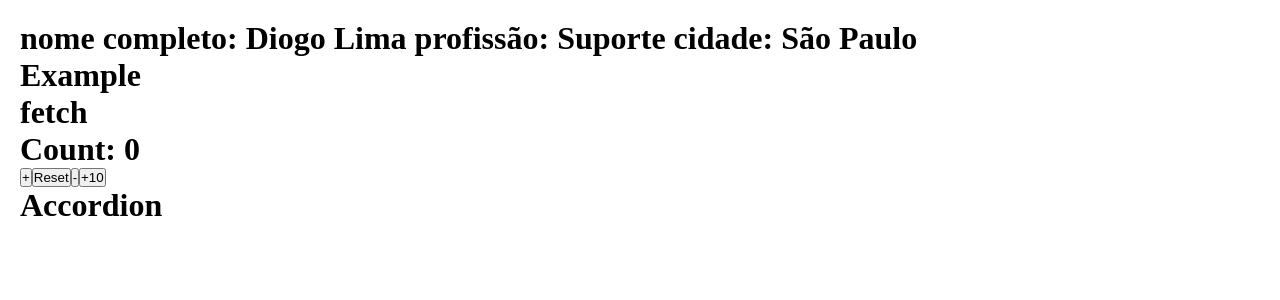
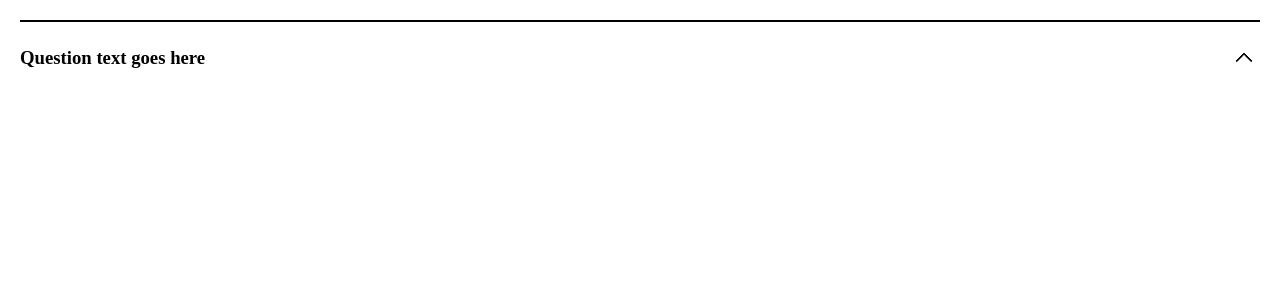
Before and after one commit to diogolimalucasdev/studying-react, a React (Create React App) app: page / in a window 1280 px wide. Shown: the top 300 px of the page. Built offline with nearby package versions, Linux system fonts and the light colour scheme.

Commit message:
setActive e como fazer o menu sumir e aparecer

```diff
--- a/src/App.jsx
+++ b/src/App.jsx
@@ -9,10 +9,10 @@ import Fetch from './fetch'
 export default function App() {
   return (
     <div>
-     <Js fullName={'Diogo Lima'}  profissao={'Suporte'}/>
+     {/* <Js fullName={'Diogo Lima'}  profissao={'Suporte'}/>
      <Example />
      <Fetch></Fetch>
-     <Count></Count>
+     <Count></Count> */}
      <Accordion></Accordion>
     </div>)
 }
--- a/src/accordion/index.jsx
+++ b/src/accordion/index.jsx
@@ -1,3 +1,35 @@
+import { useActionState, useState } from 'react'
+import Arrowdown from './arrowdown.svg'
+import Arrowup from './arrowup.svg'
+import './style.css'
 export default function Accordion() {
-    return <h1>Accordion </h1>
+
+    const [active, setActive] = useState(false)
+
+    function handleAccordion() {
+        return setActive(!active)
+    }
+
+    return (
+        <div className="accordion-container">
+            <div className="accordion-top">
+                <h3><strong> Question text goes here</strong></h3>
+                {/* o botao vai chamar minha função de setar o estado */}
+                <button onClick={handleAccordion}>
+                    <img src={active? Arrowdown: Arrowup} alt="" />
+                </button>
+
+            </div>
+
+            {
+                //  aqui é como se fosse um if, se for True ele vai mostrar meu codigo, se nao ele nem vai passar aqui
+                // aqui eu uso quando eu quero mostrar so quando for verdade ai eu uso active && - true
+                active &&
+                <div className="accordin-bottom">
+                    <p>Lorem ipsum dolor sit amet, consectetur adipiscing elit. Suspendisse varius enim in eros elementum tristique. Duis cursus, mi quis viverra ornare, eros dolor interdum nulla, ut commodo diam libero vitae erat. Aenean faucibus nibh et justo cursus id rutrum lorem imperdiet. Nunc ut sem vitae risus tristique posuere.</p>
+                </div>
+            }
+
+        </div>
+    )
 }
--- /dev/null
+++ b/src/accordion/style.css
@@ -0,0 +1,29 @@
+.accordion-container {
+    border-top: 2px solid  black;
+    width: 100%;
+    height: 168px;
+    display: flex;
+    flex-direction: column;
+}
+
+.accordion-top {
+    width: 100%;
+    align-items: center;
+    display: flex;
+    justify-content: space-between;
+    height: 72px;
+
+
+}
+
+.accordion-top button {
+    background: none;
+    border: none;
+}
+
+.accordin-bottom {
+    width: 100%;
+    display: flex;
+    justify-content: center;
+    align-items: center;
+}
```
Also changed, not shown: src/accordion/arrowdown.svg (added), src/accordion/arrowup.svg (added).
